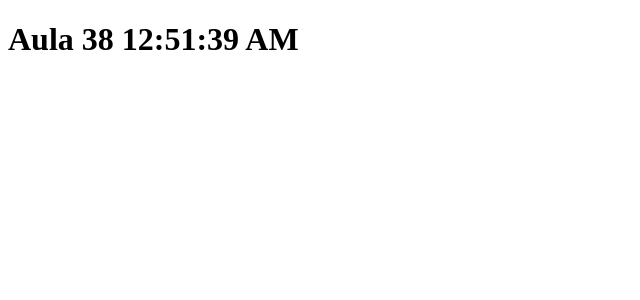
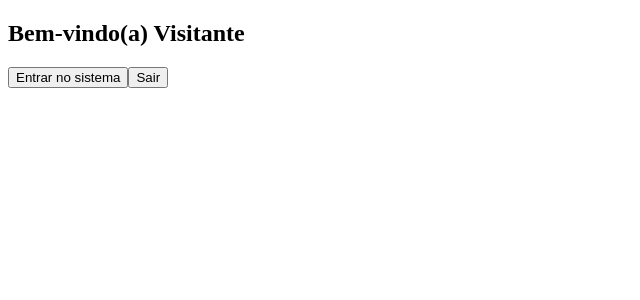
Before and after one commit to dev-vilela/Curso-de-ReactJS, a React (Create React App) app in the folder REACT/meuapp/: page / in a window 1280 px wide. Shown: the top 300 px of the page, without its empty margins (0-640 px from the left). Built offline with nearby package versions, Linux system fonts and the light colour scheme.

Commit message:
Aula 40 sobre eventos

```diff
--- a/REACT/meuapp/src/App.js
+++ b/REACT/meuapp/src/App.js
@@ -147,9 +147,9 @@
 
 
 export default App;
-*/
 
-
+----------------------------SEÇÃO 5---------------------------------
+AULA 38
 import React, {Component} from 'react'
 
 class App extends Component{
@@ -189,3 +189,22 @@
 }
 
 export default App;
+*/
+
+
+import React, {Component} from 'react';
+import Membro from './components/Membro';
+
+class App extends Component{
+
+
+  render(){
+    return(
+      <div>
+        <Membro nome="Visitante" />
+      </div>
+    );
+  }
+}
+
+export default App;
--- /dev/null
+++ b/REACT/meuapp/src/components/Membro/index.js
@@ -0,0 +1,30 @@
+import React, {Component} from "react";
+
+class Membro extends Component{
+
+    constructor(props){
+        super(props);
+        this.state = {
+            nome: props.nome
+        };
+
+        this.entrar = this.entrar.bind(this);
+    }
+
+    entrar(nome){
+        this.setState({nome:nome})
+    }
+
+    render(){
+        return(
+            <div>
+               <h2>Bem-vindo(a) {this.state.nome} </h2>
+
+               <button onClick={() => this.entrar('Wende')} >Entrar no sistema</button>
+               <button onClick={() => this.setState({nome: ""})} >Sair</button>
+            </div>
+        );
+    }
+}
+
+export default Membro;
```
